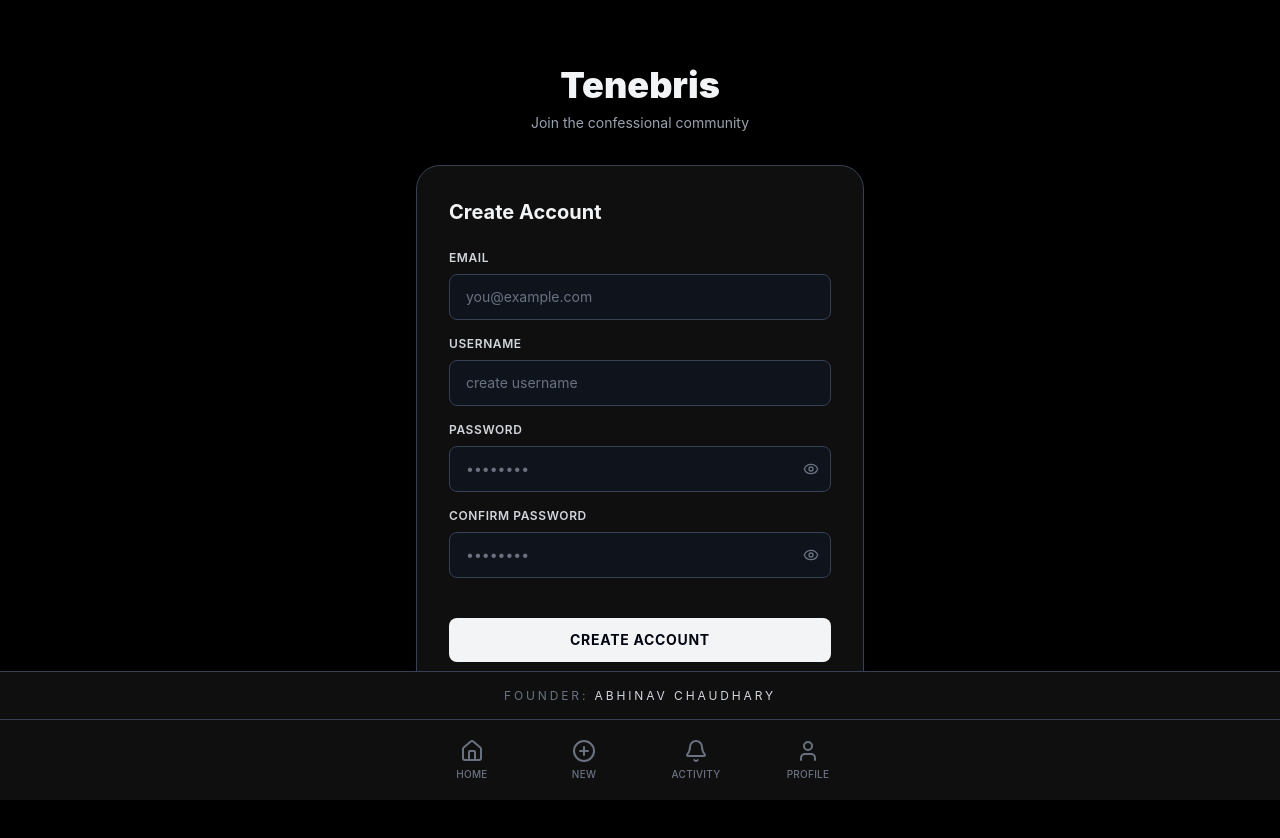
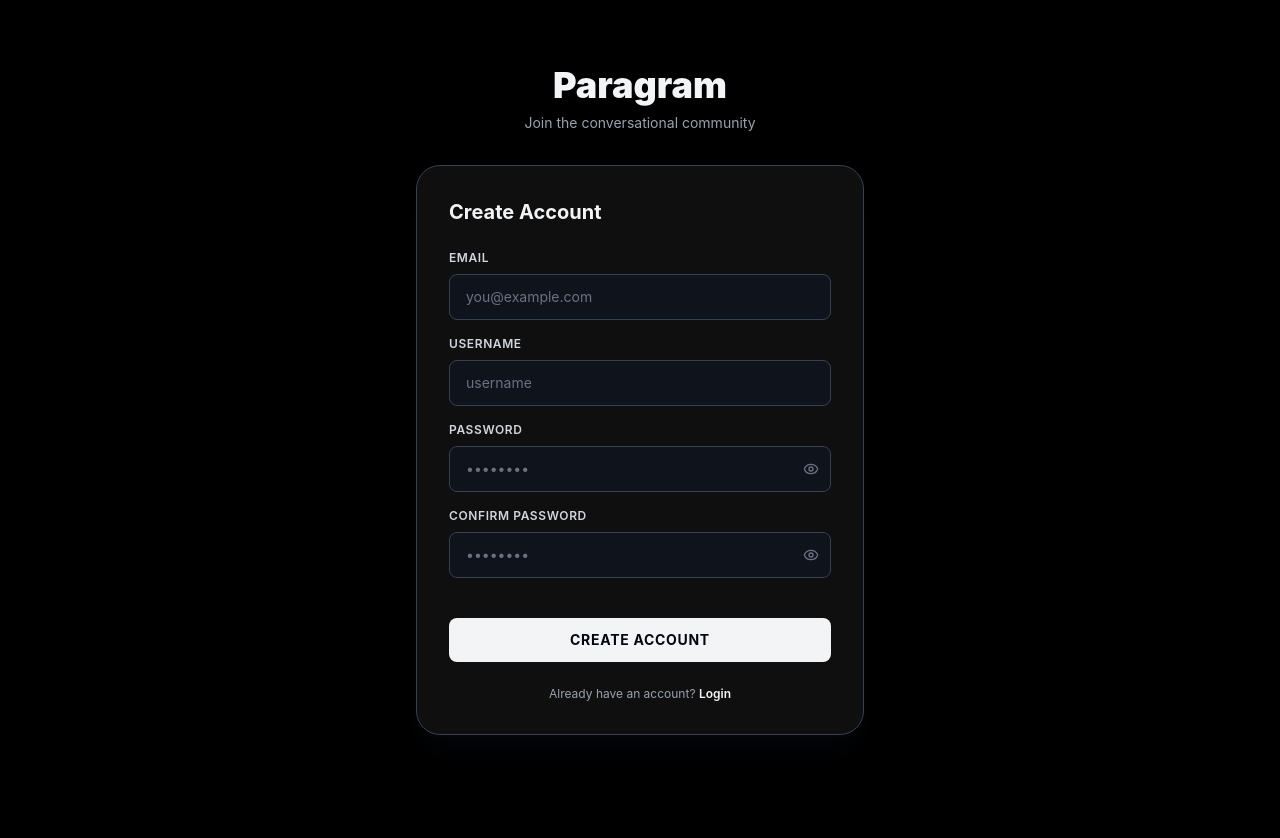
Before and after one commit to abhicore1819/paragram_frontend, a React (Vite) app in the folder paragram_frontend/: page /signup in a window 1280 px wide. Shown: the top 838 px of the page. Built offline with nearby package versions, Linux system fonts and the light colour scheme.

Commit message:
deploying

```diff
--- a/paragram_frontend/src/App.jsx
+++ b/paragram_frontend/src/App.jsx
@@ -1,19 +1,38 @@
 import { Outlet } from "react-router-dom";
 import BottomNav from "./components/BottomNav";
+import { useContext, createContext, useState } from "react";
 import "./App.css";
+import { useEffect } from "react";
+import { AuthContext } from "./components/AuthProvider";
+import ProtectRoutes from "./components/ProtectedRoutes";
+import AuthProvider from "./components/AuthProvider";
+// const AppContent = () => {
+// const { navbar_status } = useContext(AuthContext);
+//   return (
+//     <div>
+//       {navbar_status && (
 
+//       )}
+//     </div>
+//   );
+// };
 export default function App() {
+  const { login_status } = useContext(AuthContext);
   return (
+    // <AuthProvider>
     <div className=" no-select min-h-screen bg-black text-white">
-      <div className="pb-24 md:pb-28">
+      <div className="pb-28 md:pb-28">
         <Outlet />
-        <div className="fixed bottom-0 left-0 right-0 bg-[#0f0f0f] border-t border-gray-700 pb-20">
-          <div className="text-center py-4 text-xs uppercase tracking-[0.24em] text-gray-500">
-            Founder: <span className="text-gray-300">Abhinav Chaudhary</span>
+        {login_status && (
+          <div className="fixed bottom-0 left-0 right-0 bg-[#0f0f0f] border-t border-gray-700 pb-20">
+            <div className="text-center py-4 text-xs uppercase tracking-[0.24em] text-gray-500">
+              Founder: <span className="text-gray-300">Abhinav Chaudhary</span>
+              <BottomNav />
+            </div>
           </div>
-      <BottomNav />
-        </div>
+        )}
       </div>
     </div>
+    // </AuthProvider>
   );
 }
--- /dev/null
+++ b/paragram_frontend/src/components/AuthProvider.jsx
@@ -0,0 +1,27 @@
+import { LineChart, SettingsIcon, TowelRackIcon } from "lucide-react";
+import { useContext, createContext, useState, useEffect } from "react";
+export const AuthContext = createContext();
+const AuthProvider = ({ children }) => {
+  const token = localStorage.getItem("Authorization");
+  const [logged_in, setLoggedIn] = useState(!!token);
+  // const [bottom_navbar, setBottomNavbar] = useState(false);
+  // useEffect(() => {
+  //   if (token) {
+  //     console.log("initial login status:-", logged_in)
+  //     setLoggedIn(true);
+  //     setBottomNavbar(true);
+  //   } else {
+  //     setLoggedIn(false);
+  //     setBottomNavbar(false);
+  //   }
+  // }, []);
+  return (
+    <AuthContext.Provider
+      value={{ login_status: logged_in}}
+    >
+      {children}
+    </AuthContext.Provider>
+  );
+};
+
+export default AuthProvider;
--- /dev/null
+++ b/paragram_frontend/src/components/ProtectedRoutes.jsx
@@ -0,0 +1,15 @@
+import { Outlet, Navigate } from "react-router-dom";
+import AuthProvider from "./AuthProvider";
+import { AuthContext } from "./AuthProvider";
+import { useContext } from "react";
+
+const ProtectRoutes = ({children}) => {
+  const { login_status } = useContext(AuthContext);
+  if (!login_status) {
+      return <Navigate to={"/login"}></Navigate>;
+}
+  console.log(login_status);
+  return children
+};
+
+export default ProtectRoutes;
--- a/paragram_frontend/src/pages/Home.jsx
+++ b/paragram_frontend/src/pages/Home.jsx
@@ -1,61 +1,39 @@
-import { useState, useEffect } from "react";
+import { useState, useEffect, useCallback, useContext } from "react";
 import PostCard from "../components/PostCard";
 import BottomNav from "../components/BottomNav";
+import AuthProvider from "../components/AuthProvider";
+import { AuthContext } from "../components/AuthProvider";
+import FetchFeed from "../service/FetchFeed";
+import postcssPluginWarning from "tailwindcss";
 export default function Home() {
+  const data = useContext(AuthContext);
   const [isRefreshing, setIsRefreshing] = useState(false);
-  const [post, setPost] = useState([
-    {
-      id: 1,
-      username: "lucky_shooter12",
-      content: "I've been lying to my best friend for 3 years about my job. I'm not actually working at that company anymore, but I'm too ashamed to tell them the truth.",
-      timestamp: "18h ago",
-      total_comments: 12,
-      total_likes: 1212,
-      isAnonymous: false,
-      userId: "user1",
-    },
-    {
-      id: 2,
-      username: "sachin_x_12",
-      content: "I deleted all my social media because I realized I was obsessively comparing my life to others. Now I feel like I'm missing out, but I'm too proud to admit I was wrong.",
-      timestamp: "18h ago",
-      total_comments: 8,
-      total_likes: 812,
-      isAnonymous: true,
-      userId: "user2",
-    },
-    {
-      id: 3,
-      username: "adtiyax",
-      content: "Sometimes I wonder if I'm a terrible person because I don't feel as much empathy as I should for people's problems.",
-      timestamp: "18h ago",
-      total_comments: 18,
-      total_likes: 180,
-      isAnonymous: false,
-      userId: "user3",
-    },
-    {
-      id: 4,
-      username: "harsh_29",
-      content: "I found out my partner is texting their ex-partner. I haven't confronted them because deep down, I'm not sure I even care anymore.",
-      timestamp: "18h ago",
-      total_comments: 24,
-      total_likes: 24,
-      isAnonymous: true,
-      userId: "user4",
-    },
-  ]);
-  const [displaypost, setDisplaypost] = useState(post);
+  const [post, setPost] = useState(false);
+  const [displaypost, setDisplaypost] = useState(false);
+
+  const FetchReponse = async () => {
+    const response = await FetchFeed();
+    setPost(response);
+    setDisplaypost(true);
+  };
 
   useEffect(() => {
-    setDisplaypost(post);
+    FetchReponse();
+    // console.log("posts:-", post)
+  }, []);
+
+  useEffect(() => {
+    setIsRefreshing(true);
+    setTimeout(() => {
+      setIsRefreshing(false);
+    }, 1000);
   }, [post]);
 
   const handleRefresh = () => {
     setIsRefreshing(true);
     setTimeout(() => {
       setIsRefreshing(false);
-    }, 600);
+    }, 1000);
   };
 
   return (
@@ -64,14 +42,11 @@ export default function Home() {
         <div className="space-y-6">
           <div className="rounded-4xl border border-gray-700 bg-[#0f0f0f] p-6 shadow-xl shadow-gray-900/10 md:flex md:items-end md:justify-between md:gap-6">
             <div className="text-center md:text-left">
-              <p className="text-xs uppercase tracking-[0.3em] text-gray-400 mb-3">
-                Private post
-              </p>
               <h1 className="text-4xl md:text-5xl font-black text-gray-100 mb-3">
                 {"Paragram"}
               </h1>
               <p className="text-gray-400 max-w-2xl text-sm md:text-base">
-                {post
+                {displaypost
                   ? `${post.length} stored memory${post.length !== 1 ? "s" : ""}`
                   : "Share dark thoughts with a private circle. This view shifts to feel more like a native app on your phone."}
               </p>
@@ -83,33 +58,22 @@ export default function Home() {
               Refresh feed
             </button>
           </div>
-
           {isRefreshing && (
-            <div className="text-center animate-pulse text-slate-500">
-              Refreshing...
+            <div className="flex justify-center text-slate-500">
+              {/* Refreshing... */}
+              <p className="w-8 h-8 fixed animate-spin border-4 border-t-transparent border-gray-100 rounded-full">
+                {" "}
+              </p>
+              <span className=" w-8 h-8 border-4 border-gray-500 rounded-full">
+                {" "}
+              </span>
             </div>
           )}
-
-          {displaypost.length > 0 ? (
+          {displaypost && (
             <div className="space-y-4">
-              {displaypost.map((post_obj) => (
-                <PostCard
-                  key={post_obj.id}
-                  post={post_obj}
-
-                />
+              {post.map((post_obj) => (
+                <PostCard key={post_obj.id} post={post_obj} />
               ))}
-            </div>
-          ) : (
-            <div className="flex flex-col items-center justify-center py-20">
-              <p className="text-slate-400 text-lg font-semibold mb-2">
-                No post yet
-              </p>
-              <p className="text-slate-500 text-sm text-center max-w-xl">
-                {isMypost
-                  ? "Start by sharing your first confession to build your private collection."
-                  : "Check back later, or add a confession to see it appear here."}
-              </p>
             </div>
           )}
         </div>
--- a/paragram_frontend/src/pages/Login.jsx
+++ b/paragram_frontend/src/pages/Login.jsx
@@ -33,8 +33,8 @@ export default function Login() {
     <div className="min-h-screen bg-black flex items-center justify-center p-4">
       <div className="w-full max-w-md">
         <div className="mb-8 text-center">
-          <h1 className="text-4xl font-black text-gray-100 mb-2">Tenebris</h1>
-          <p className="text-gray-400 text-sm">Welcome back to the confessional</p>
+          <h1 className="text-4xl font-black text-gray-100 mb-2">Paragram</h1>
+          <p className="text-gray-400 text-sm">Welcome back to the paragram</p>
         </div>
 
         <div className="rounded-3xl border border-gray-700 bg-[#0f0f0f] p-8 shadow-xl shadow-gray-900/20">
--- a/paragram_frontend/src/pages/NewPost.jsx
+++ b/paragram_frontend/src/pages/NewPost.jsx
@@ -28,7 +28,7 @@ export default function NewPost({ onSubmit }) {
         <div className="flex-1 space-y-6 ">
           <div>
             <label className="text-sm font-semibold text-gray-300 block mb-2">
-              Your Confession
+              Your Post
             </label>
             <textarea
               value={text}
@@ -65,3 +65,5 @@ export default function NewPost({ onSubmit }) {
     </div>
   );
 }
+
+//
--- a/paragram_frontend/src/pages/Signup.jsx
+++ b/paragram_frontend/src/pages/Signup.jsx
@@ -51,8 +51,8 @@ export default function Signup() {
     <div className="min-h-screen bg-black flex items-center justify-center p-4">
       <div className="w-full max-w-md">
         <div className="mb-8 text-center">
-          <h1 className="text-4xl font-black text-gray-100 mb-2">Tenebris</h1>
-          <p className="text-gray-400 text-sm">Join the confessional community</p>
+          <h1 className="text-4xl font-black text-gray-100 mb-2">Paragram</h1>
+          <p className="text-gray-400 text-sm">Join the conversational community</p>
         </div>
 
         <div className="rounded-3xl border border-gray-700 bg-[#0f0f0f] p-8 shadow-xl shadow-gray-900/20">
@@ -86,7 +86,7 @@ export default function Signup() {
                 type="text"
                 value={username}
                 onChange={(e) => setusername(e.target.value)}
-                placeholder="create username"
+                placeholder="username"
                 className="w-full bg-gray-900/50 border border-gray-700 rounded-lg px-4 py-3 text-white placeholder-gray-500 focus:outline-none focus:border-gray-500 focus:ring-1 focus:ring-gray-500 transition-all text-sm"
               />
             </div>
--- a/paragram_frontend/src/service/FetchFeed.js
+++ b/paragram_frontend/src/service/FetchFeed.js
@@ -1 +1,13 @@
-console.log("Hello world")
+import axios from "axios";
+const FEED_URL = import.meta.env.VITE_FETCH_FEED;
+const FetchFeed = async () => {
+  try {
+    const feed_request = await axios.get(FEED_URL);
+    const feed_response = feed_request.data;
+    return feed_response
+  } catch (error) {
+    console.log("Error occured:- ", error);
+  }
+};
+
+export default FetchFeed;
```
Also changed, not shown: paragram_frontend/src/components/PostCard.jsx (+4 -3 lines), paragram_frontend/src/main.jsx (+36 -7 lines), paragram_frontend/src/components/ConfessionDetail.jsx (deleted), paragram_frontend/src/service/SignUpForm.js (added).
